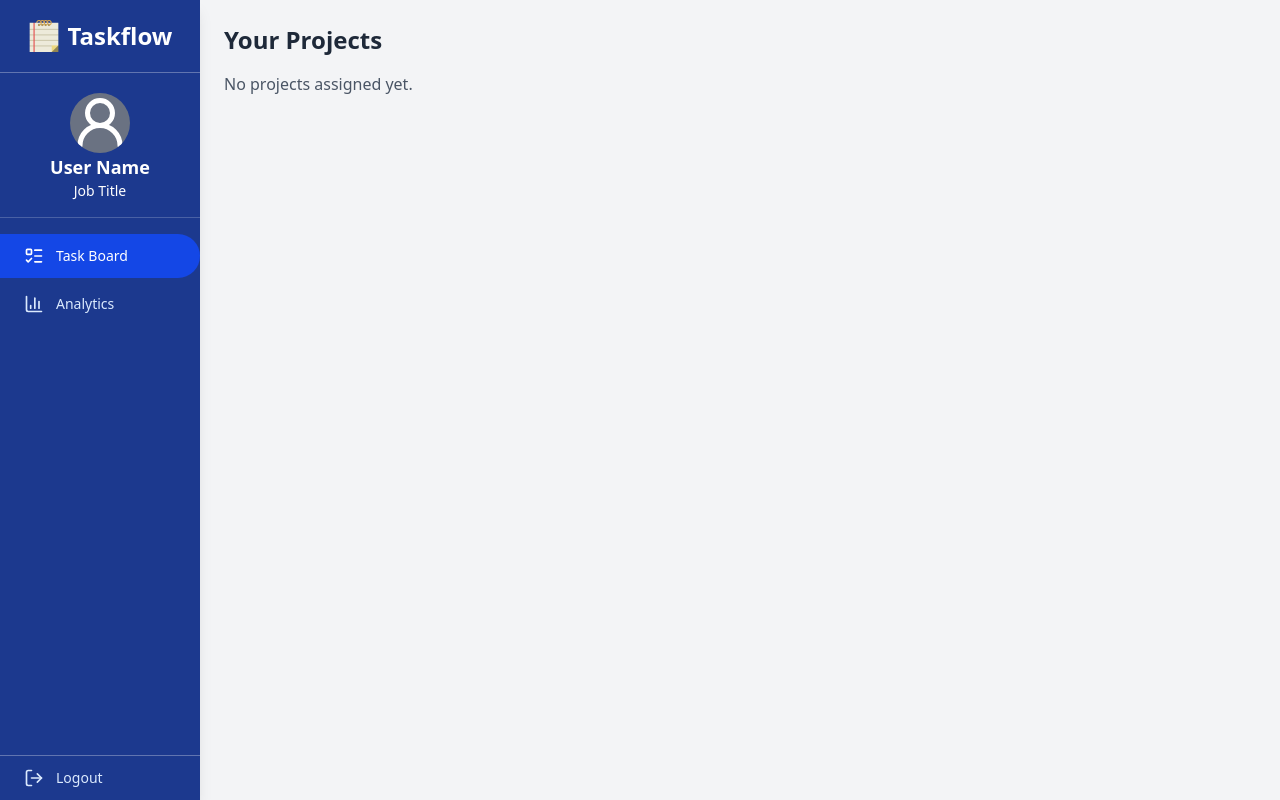
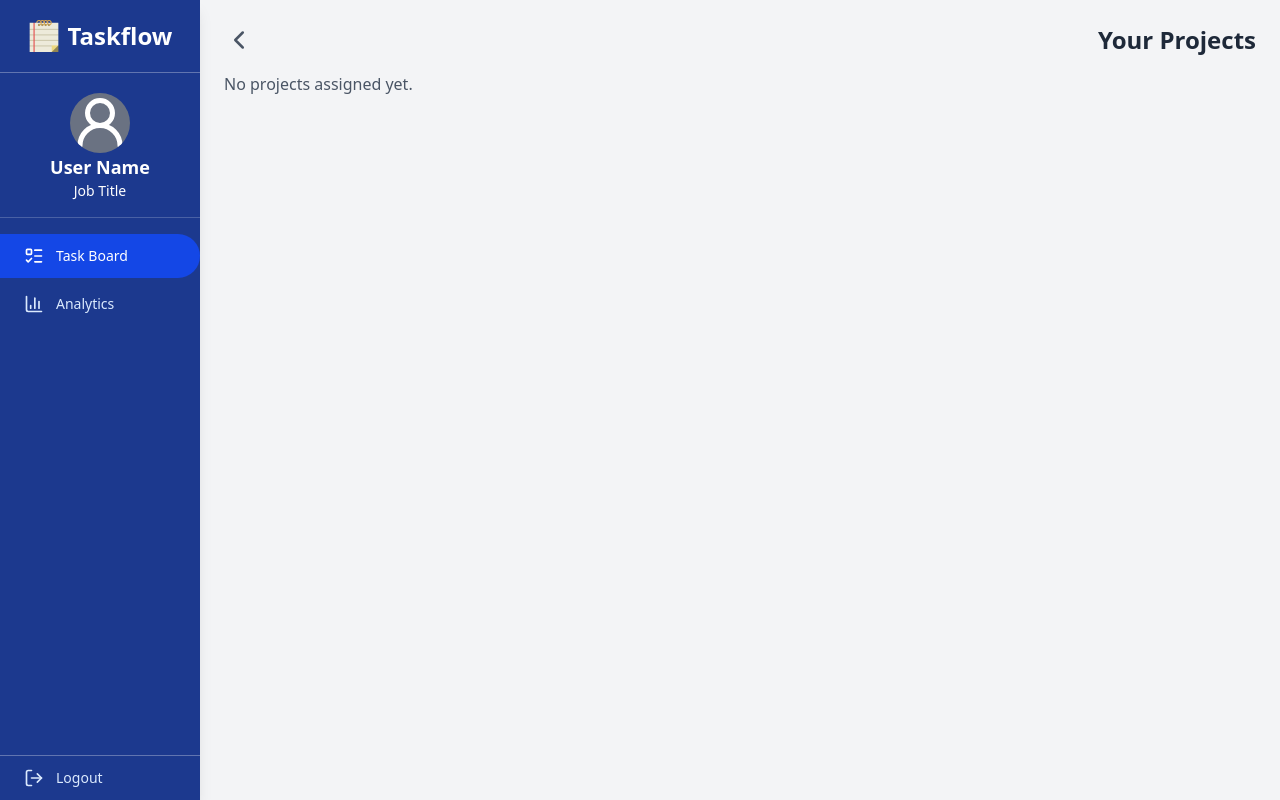
Before and after one commit to SreelakshmiTRaj/TaskFlow-App, a React (Vite) app: page /dashboard/taskboard in a window 1280 px wide. Built offline with nearby package versions, Linux system fonts and the light colour scheme.

Commit message:
Committing wih comments

```diff
--- a/src/pages/Dashboard/Taskboard.tsx
+++ b/src/pages/Dashboard/Taskboard.tsx
@@ -1,7 +1,7 @@
 import { useEffect, useState } from "react";
 import Sidebar from "../../components/Layout/Sidebar";
 import axios from "axios";
-import { ArrowLeft, ArrowRight, Plus, Trash2 } from "lucide-react";
+import { ArrowLeft, ArrowRight, ChevronLeft, Plus, Trash2 } from "lucide-react";
 import { useLocation, useNavigate } from "react-router-dom";
 
 interface Task {
@@ -112,6 +112,13 @@ const Taskboard = () => {
 
       <div className="flex-1 flex flex-col p-6">
         <div className="flex justify-between items-center mb-4">
+          <ChevronLeft
+            size={30}
+            className="cursor-pointer mr-3 text-gray-600 hover:text-gray-800"
+            onClick={() =>
+              navigate(userRole === "admin" ? "/admin-dashboard" : "/dashboard")
+            }
+          />
           <h1 className="text-2xl font-bold text-gray-800">Your Projects</h1>
 
           {(userRole === "manager" || userRole === "admin") && (
```
